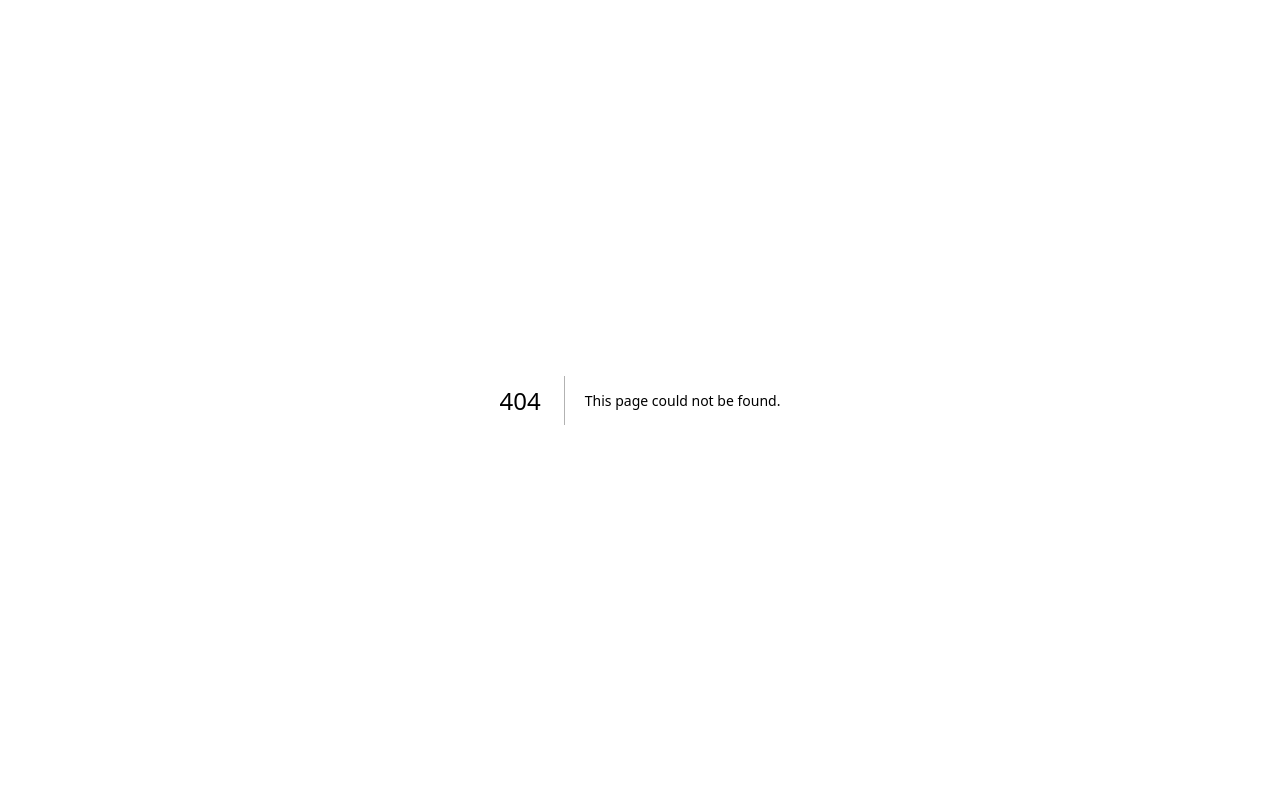
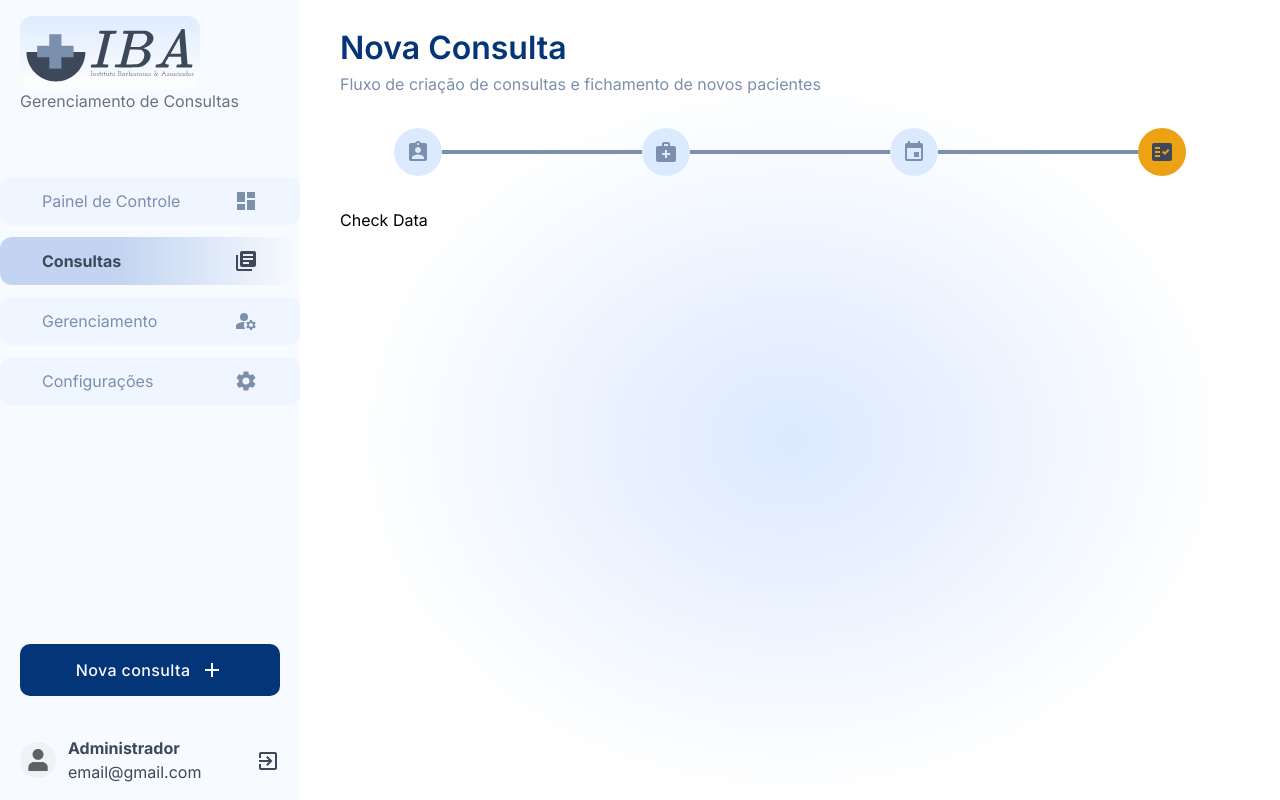
Before and after one commit to NicoStone-Dev/es-clinica-medica-app, a Next.js app: page /appointment/data_check in a window 1280 px wide. Before the commit this address had no page. Built offline with nearby package versions, Linux system fonts and the light colour scheme.

Commit message:
feat: timeline half implemented along

```diff
--- /dev/null
+++ b/app/(authenticated)/appointment/data_check/page.tsx
@@ -0,0 +1,7 @@
+export default function DataCheck() {
+    return (
+        <div>
+            <h1>Check Data</h1>
+        </div>
+    );
+}
--- a/app/(authenticated)/appointment/layout.tsx
+++ b/app/(authenticated)/appointment/layout.tsx
@@ -1,4 +1,10 @@
-export default function AppointmentLayout({ children }: { children: React.ReactNode }) {
+import TimeLineTracker from "@/app/components/TimeLineTracker/TimeLineTracker";
+
+export default function AppointmentLayout({
+  children,
+}: {
+  children: React.ReactNode;
+}) {
   return (
     <div
       className="bg-[radial-gradient(45.07%_45.07%_at_50.09%_54.93%,var(--color-blue-gray-200,#DCE9FF)_0%,#FFF_100%)]
@@ -6,11 +12,15 @@ export default function AppointmentLayout({ children }: { children: React.ReactN
     "
     >
       <div className="gap-0">
-        <h1 className="text-primary font-semibold text-heading">Nova Consulta</h1>
-        <p className="text-blue-gray-400 font-regular text-body">Fluxo de criação de consultas e fichamento de novos pacientes</p>
+        <h1 className="text-primary font-semibold text-heading">
+          Nova Consulta
+        </h1>
+        <p className="text-blue-gray-400 font-regular text-body">
+          Fluxo de criação de consultas e fichamento de novos pacientes
+        </p>
       </div>
-      <div>
-        time-line-tracker
+      <div className="flex items-center justify-center w-full">
+        <TimeLineTracker />
       </div>
       {children}
     </div>
--- a/app/components/Sidebar/Sidebar.tsx
+++ b/app/components/Sidebar/Sidebar.tsx
@@ -2,7 +2,7 @@
 
 import { usePathname } from "next/navigation";
 import Link from "next/link";
-import { RouteConfig, routes } from "@/config/Routes";
+import { RouteConfig, sidebarRoutes } from "@/config/Routes";
 import Image from "next/image";
 import { Button } from "@/app/components/Button/Button";
 
@@ -54,7 +54,7 @@ export default function Sidebar() {
         </div>
         {/* tabs */}
         <div className="flex flex-col gap-3 px-sm pt-md flex-1">
-          {routes.map((route) => (
+          {sidebarRoutes.map((route) => (
             <NavItem
               key={route.path}
               route={route}
--- a/app/components/TimeLineTracker/TimeLineTracker.tsx
+++ b/app/components/TimeLineTracker/TimeLineTracker.tsx
@@ -0,0 +1,50 @@
+"use client";
+
+import { usePathname } from "next/navigation";
+import Link from "next/link";
+import { RouteConfig, appointmentFlowRoutes } from "@/config/Routes";
+
+function NavItem({ route, active }: { route: RouteConfig; active: boolean }) {
+  const Icon = route.icon;
+
+  return (
+    <div className="flex flex-row items-center">
+      <Link
+        href={route.path}
+        title={route.title}
+        className={`flex items-center justify-center w-12 h-12 rounded-full text-body transition-colors gap-2
+        hover:opacity-70 hover:text-blue-gray-600
+
+        ${
+          active
+            ? "bg-secondary text-blue-gray-600 font-bold"
+            : "bg-blue-100 text-blue-gray-400 "
+        }
+
+      `}
+      >
+        <Icon />
+      </Link>
+    </div>
+  );
+}
+
+export default function TimeLineTracker() {
+  const pathname = usePathname();
+  const isActive = (path: string) =>
+    pathname === path || pathname.startsWith(path + "/");
+
+  return (
+    <div className="flex flex-row w-150 items-center justify-center px-sm pt-md">
+      {appointmentFlowRoutes.map((route) => (
+        <div className="flex flex-row items-center" key={route.path}>
+          <NavItem route={route} active={isActive(route.path)} />
+        {
+            route.path !== "/appointment/data_check" &&
+            <div className="w-50 h-1 bg-blue-gray-400" />
+        }
+        </div>
+      ))}
+    </div>
+  );
+}
--- a/config/Routes.tsx
+++ b/config/Routes.tsx
@@ -3,6 +3,10 @@ import {
   LibraryBooks,
   ManageAccounts,
   Settings,
+  AssignmentInd,
+  MedicalServices,
+  Event,
+  FactCheck
 } from "@mui/icons-material";
 import { SvgIconTypeMap } from "@mui/material";
 import { OverridableComponent } from "@mui/material/OverridableComponent";
@@ -10,11 +14,13 @@ import { OverridableComponent } from "@mui/material/OverridableComponent";
 export type RouteConfig = {
   path: string;
   title: string;
-  icon: OverridableComponent<SvgIconTypeMap<object, "svg">> & { muiName: string; };
+  icon: OverridableComponent<SvgIconTypeMap<object, "svg">> & {
+    muiName: string;
+  };
   allowedRoles: "all";
 };
 
-export const routes: RouteConfig[] = [
+export const sidebarRoutes: RouteConfig[] = [
   {
     path: "/dashboard",
     title: "Painel de Controle",
@@ -40,3 +46,30 @@ export const routes: RouteConfig[] = [
     allowedRoles: "all",
   },
 ];
+
+export const appointmentFlowRoutes: RouteConfig[] = [
+  {
+    path: "/appointment/patient_register",
+    title: "Fichamento do Paciente",
+    icon: AssignmentInd,
+    allowedRoles: "all",
+  },
+  {
+    path: "/appointment/available_professionals",
+    title: "Seleção de Profissional",
+    icon: MedicalServices,
+    allowedRoles: "all",
+  },
+  {
+    path: "/appointment/date_picker",
+    title: "Marcação de Consulta",
+    icon: Event,
+    allowedRoles: "all",
+  },
+  {
+    path: "/appointment/data_check",
+    title: "Confirmação de Dados",
+    icon: FactCheck,
+    allowedRoles: "all",
+  },
+];
```
